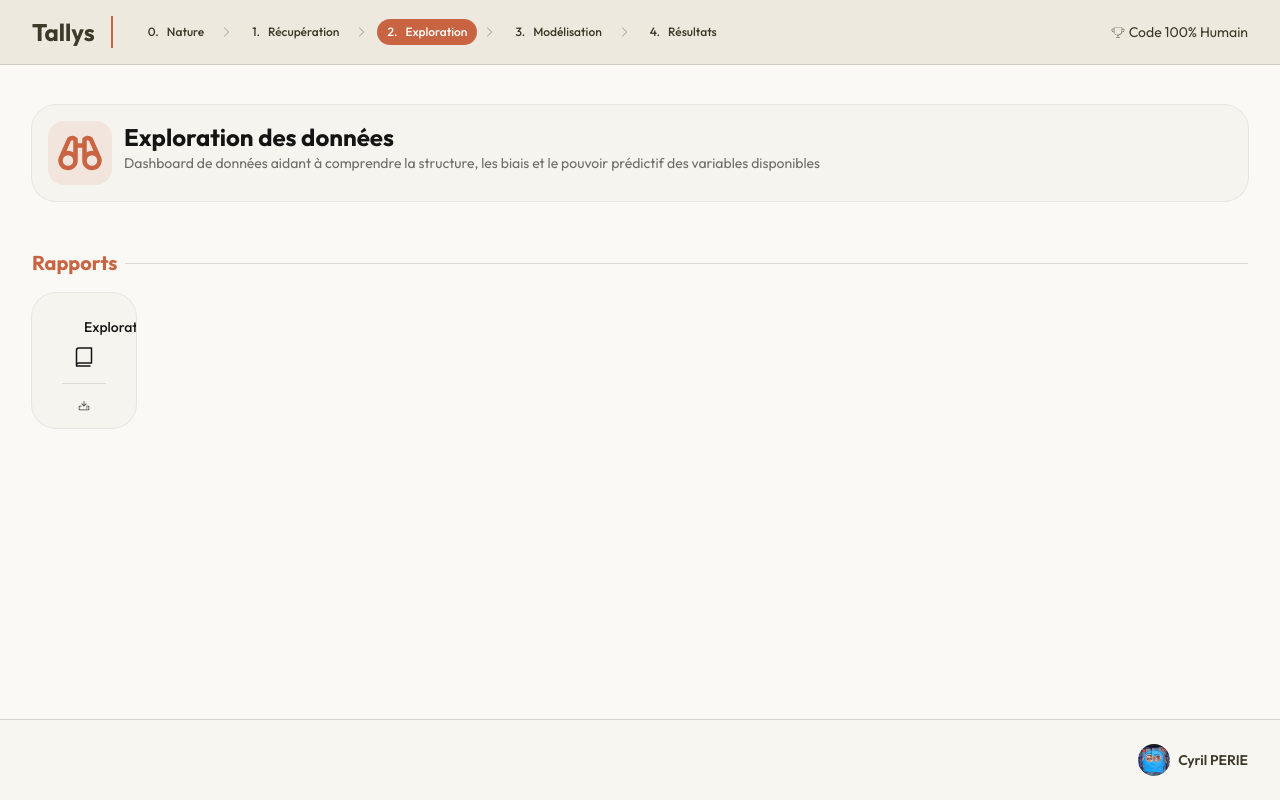
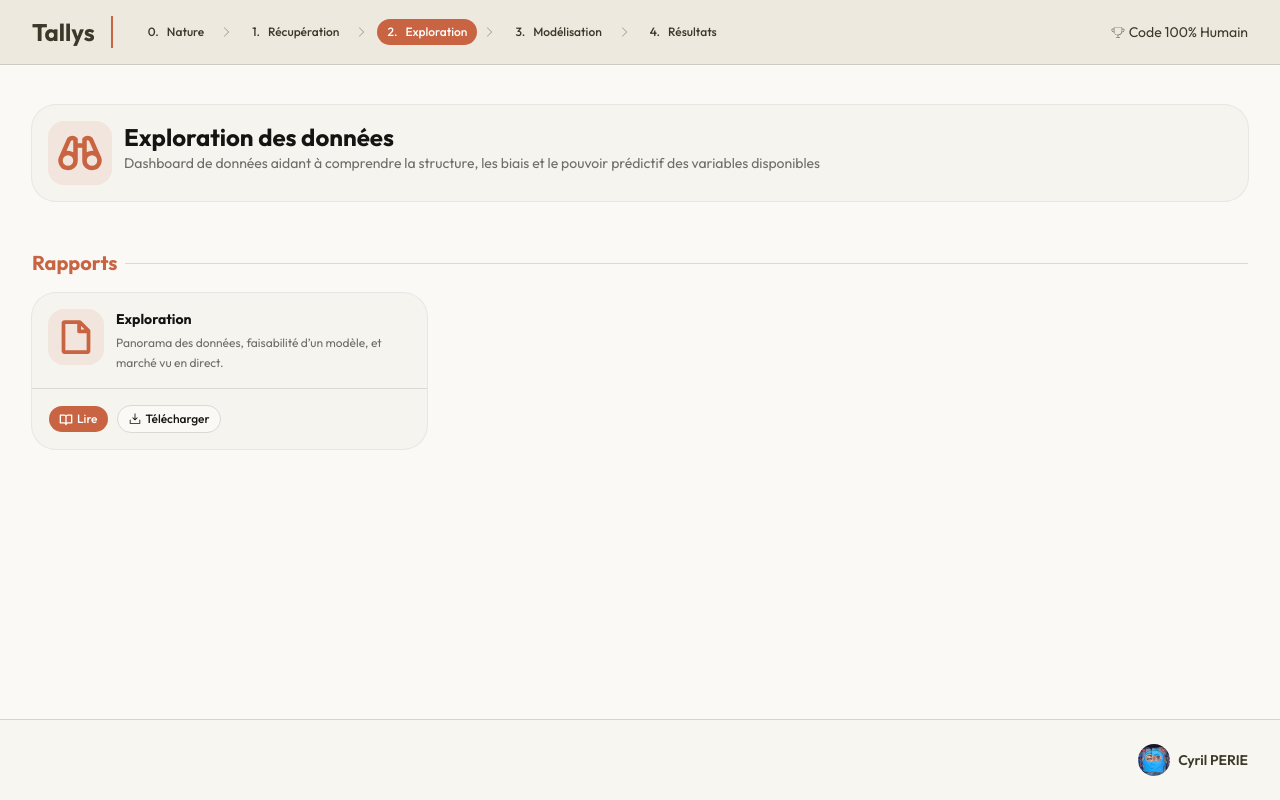
Before and after one commit to CyrilPERIE/tallys-app, a Next.js app: page /exploration in a window 1280 px wide. Built offline with nearby package versions, Linux system fonts and the light colour scheme.

Commit message:
:lipstick: Rapports components

```diff
--- a/src/components/_common/notebooks/drawer.notebook.tsx
+++ b/src/components/_common/notebooks/drawer.notebook.tsx
@@ -1,72 +1,116 @@
 "use client";
 
+import { BadgeIcon } from "@/src/components/_common/badge-icon";
+import { buttonVariants } from "@/src/ui/button";
 import {
   Card,
   CardContent,
+  CardDescription,
   CardFooter,
-  CardHeader,
   CardTitle,
 } from "@/src/ui/card";
 import {
   Drawer,
+  DrawerClose,
   DrawerContent,
+  DrawerHeader,
+  DrawerTitle,
   DrawerTrigger,
 } from "@/src/ui/drawer";
-import { BookIcon, DownloadIcon } from "@phosphor-icons/react";
+import { cn } from "@/src/lib/utils";
+import {
+  BookOpenIcon,
+  DownloadSimpleIcon,
+  FileIcon,
+  XIcon,
+} from "@phosphor-icons/react";
 
 const notebookList = [
   {
     id: "001_Exploration",
     title: "Exploration",
-    html_link: "/notebooks/001_exploration.html",
-    pdf_link: "/notebooks/001_exploration.html",
+    description:
+      "Panorama des données, faisabilité d’un modèle, et marché vu en direct.",
+    htmlHref: "/notebooks/001_exploration.html",
+    pdfHref: "/notebooks/001_exploration.html",
   },
-];
+] as const;
 
-export type NotebookId = {
-  "001_Exploration": "001_Exploration";
-};
+export type NotebookId = (typeof notebookList)[number]["id"];
 
-const ShowNotebook = ({ notebookId }: { notebookId: NotebookId }) => {
-  const notebook = notebookList.find(
-    (notebook) => notebook.id === notebookId.toString(),
-  );
+const DrawerNotebook = ({ notebookId }: { notebookId: NotebookId }) => {
+  const notebook = notebookList.find((item) => item.id === notebookId);
 
   if (!notebook) {
     return null;
   }
 
   return (
-    <Card className="flex w-full cursor-pointer items-center gap-2 p-4 sm:w-fit sm:p-6">
-      <CardHeader>
-        <CardTitle>{notebook.title}</CardTitle>
-      </CardHeader>
-      <CardContent>
+    <Card className="h-full min-w-0">
+      <CardContent className="flex min-w-0 items-start gap-3">
+        <BadgeIcon className="shrink-0">
+          <FileIcon
+            weight="bold"
+            className="size-8 text-primary sm:size-10"
+          />
+        </BadgeIcon>
+        <div className="min-w-0">
+          <CardTitle className="text-sm font-bold">{notebook.title}</CardTitle>
+          <CardDescription className="mt-1 text-pretty">
+            {notebook.description}
+          </CardDescription>
+        </div>
+      </CardContent>
+      <CardFooter className="gap-2">
         <Drawer>
-          <DrawerTrigger className="w-full sm:w-auto">
-            <BookIcon size={24} />
+          <DrawerTrigger
+            className={cn(buttonVariants({ variant: "default", size: "sm" }))}
+          >
+            <BookOpenIcon weight="bold" />
+            Lire
           </DrawerTrigger>
           <DrawerContent className="data-[swipe-axis=y]:[--drawer-content-max-height:96dvh] data-[swipe-axis=y]:[--drawer-height:96dvh]">
+            <DrawerHeader className="flex-row items-center justify-between gap-3 text-left">
+              <DrawerTitle>{notebook.title}</DrawerTitle>
+              <div className="flex items-center gap-1">
+                <a
+                  href={notebook.pdfHref}
+                  download
+                  className={cn(
+                    buttonVariants({ variant: "ghost", size: "icon-sm" }),
+                  )}
+                  aria-label={`Télécharger ${notebook.title}`}
+                >
+                  <DownloadSimpleIcon />
+                </a>
+                <DrawerClose
+                  className={cn(
+                    buttonVariants({ variant: "ghost", size: "icon-sm" }),
+                  )}
+                  aria-label="Fermer le rapport"
+                >
+                  <XIcon />
+                </DrawerClose>
+              </div>
+            </DrawerHeader>
             <iframe
-              src={notebook.html_link}
+              src={notebook.htmlHref}
               title={notebook.title}
               className="block h-full min-h-0 w-full flex-1 border-0 bg-background"
             />
           </DrawerContent>
         </Drawer>
-      </CardContent>
-      <CardFooter>
         <a
-          href={notebook.pdf_link}
+          href={notebook.pdfHref}
           download
-          className="text-foreground"
-          aria-label={`Télécharger ${notebook.title}`}
+          className={cn(buttonVariants({ variant: "outline", size: "sm" }))}
         >
-          <DownloadIcon />
+          <DownloadSimpleIcon />
+          Télécharger
         </a>
       </CardFooter>
     </Card>
   );
 };
 
-export default ShowNotebook;
+export default DrawerNotebook;
--- a/src/components/_common/notebooks/index.tsx
+++ b/src/components/_common/notebooks/index.tsx
@@ -1,17 +1,20 @@
-import DrawerNotebook, { NotebookId } from "@/src/components/_common/notebooks/drawer.notebook";
+import DrawerNotebook, {
+  type NotebookId,
+} from "@/src/components/_common/notebooks/drawer.notebook";
 import { SectionTitle } from "@/src/components/_common/section-title";
 
 const Notebooks = ({ notebookIds }: { notebookIds: NotebookId[] }) => {
   return (
-    <div>
-        <SectionTitle title="Rapports" />
-        <div className="grid grid-cols-1 gap-4 sm:grid-cols-2 lg:grid-cols-3">
-            {notebookIds.map((notebookId, index) => (
-                <DrawerNotebook key={index} notebookId={notebookId} />
-            ))}
-        </div>
+    <div className="min-w-0">
+      <SectionTitle title="Rapports" />
+      <div className="grid grid-cols-1 gap-4 sm:grid-cols-2 lg:grid-cols-3">
+        {notebookIds.map((notebookId) => (
+          <DrawerNotebook key={notebookId} notebookId={notebookId} />
+        ))}
+      </div>
     </div>
   );
 };
 
+export type { NotebookId };
 export default Notebooks;
```
